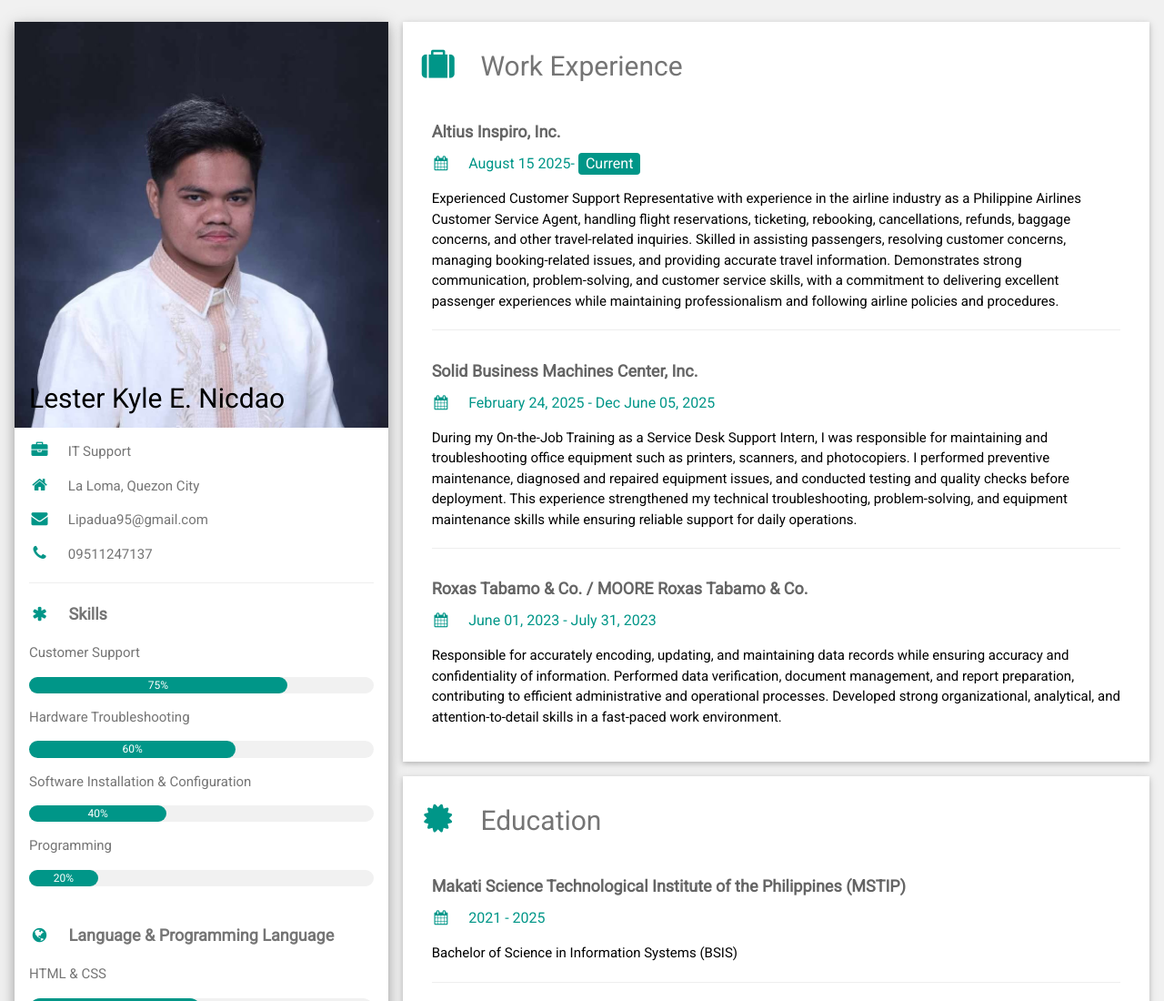
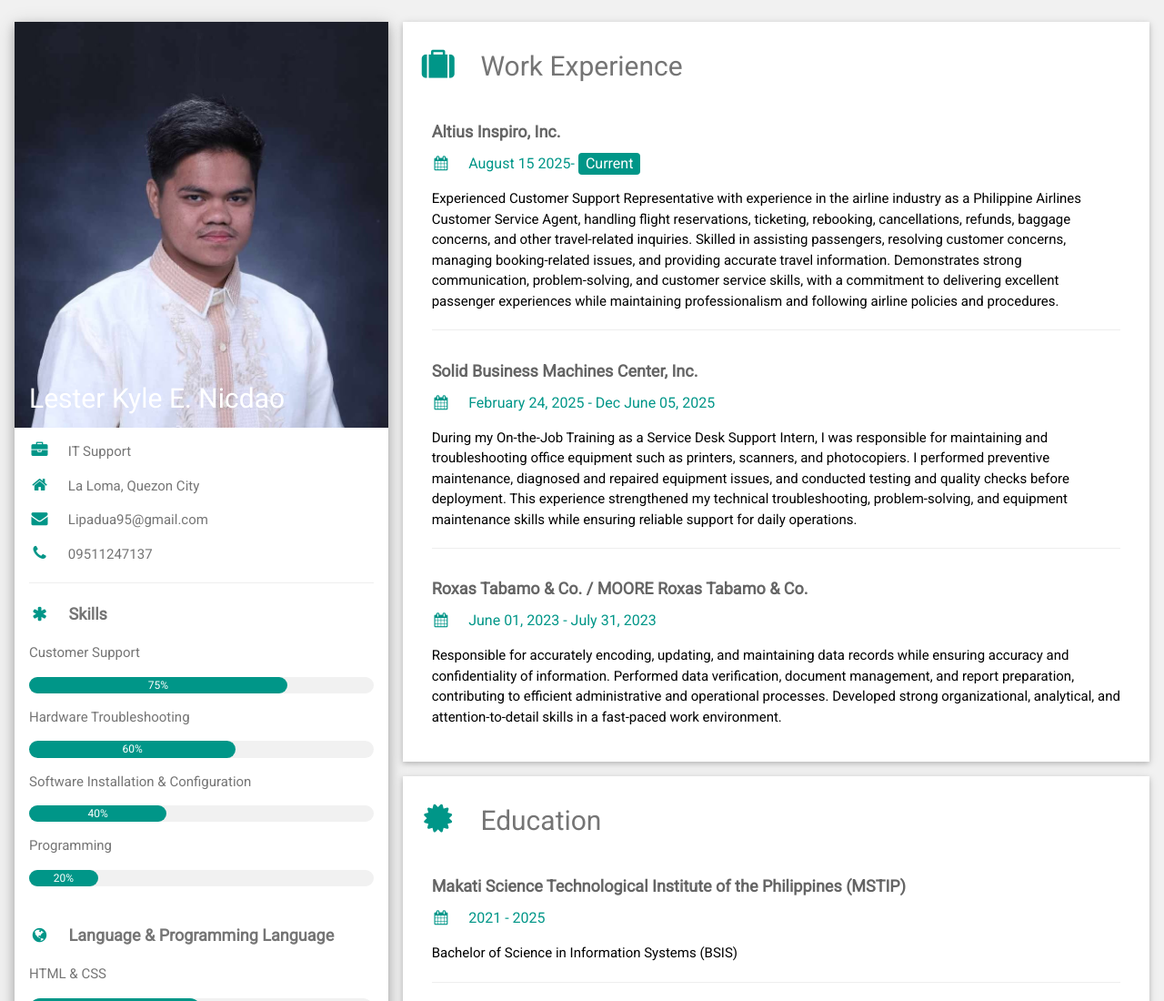
Before and after one commit to wizziekyle/Porfolio_CV, a plain HTML site: page index.html in a window 1280 px wide. Shown: the top 1100 px of the page at 91% size. Drawn offline with nearby package versions, Linux system fonts and the light colour scheme.

Commit message:
Update index.html

```diff
--- a/index.html
+++ b/index.html
@@ -33,7 +33,7 @@ style="width:100%"
 alt="Kyle Nicdao"> <!-- Image for CV-->
 
 <div class="w3-display-bottomleft w3-container w3-text-black">
-<h2 text="white">Lester Kyle E. Nicdao</h2>  <!-- Header Name for CV-->
+<h2 class="w3-text-white">Lester Kyle E. Nicdao</h2> <!-- Header Name for CV-->
 </div>
 
 </div>
```
